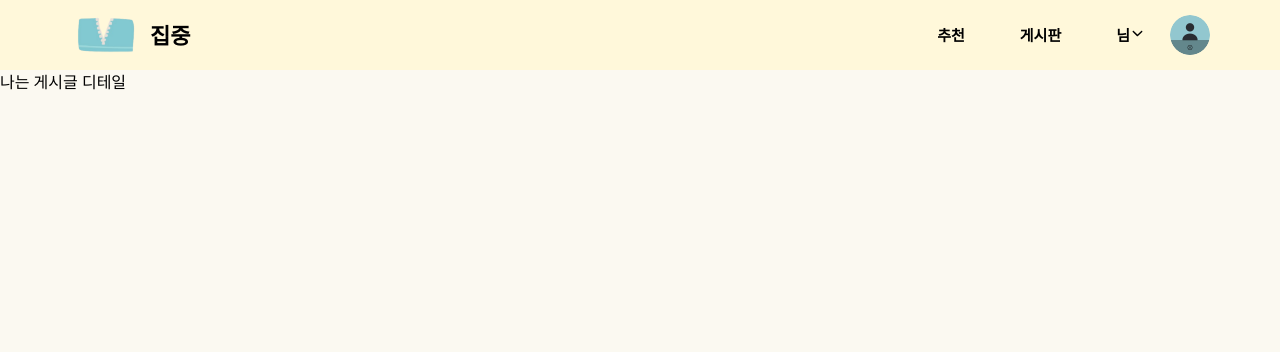
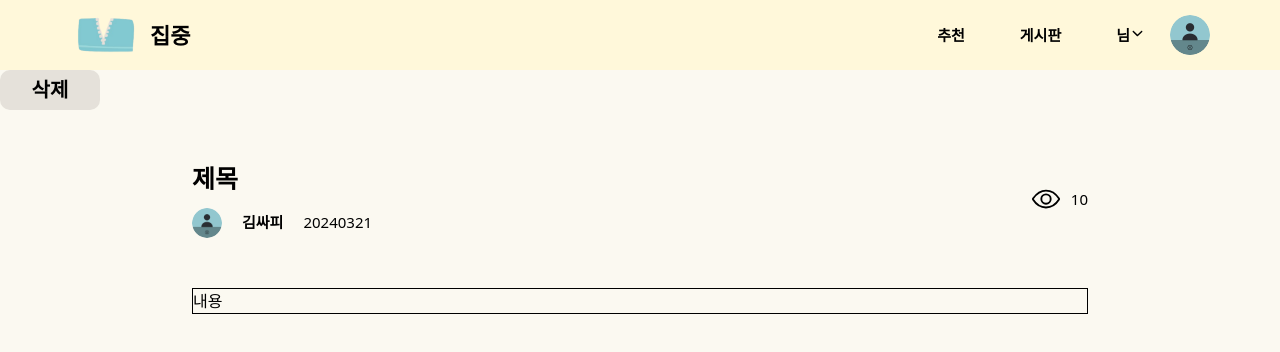
Before and after one commit to ZipZoong-DeskSetup/ZipZoong, a Next.js app in the folder frontend/zipjung/: page /board/1 in a window 1280 px wide. Shown: the top 352 px of the page. Built offline with nearby package versions, Linux system fonts and the light colour scheme.

Commit message:
WIP:boardDetailPage #S10P22A204-183
#S10P22A204-187 #S10P22A204-188

#S10P22A204-192 #S10P22A204-195

```diff
--- a/frontend/zipjung/src/app/board/[boardId]/page.tsx
+++ b/frontend/zipjung/src/app/board/[boardId]/page.tsx
@@ -1,7 +1,9 @@
+import Form from '@/components/Board/[BoardId]';
+
 export default function Page() {
   return (
     <>
-      <h2>나는 게시글 디테일</h2>
+      <Form />
     </>
   );
 }
--- a/frontend/zipjung/src/components/Board/BoardListItem.tsx
+++ b/frontend/zipjung/src/components/Board/BoardListItem.tsx
@@ -1,5 +1,7 @@
 import Image from 'next/image';
+import {useRouter} from 'next/navigation';
 import styles from '@/components/Board/BoardListItem.module.scss';
+import useBoardStore from '@/stores/board';
 
 interface Board {
   boardId: number;
@@ -18,8 +20,16 @@ interface BoardListItemProps {
 }
 
 function BoardListItem({boardList}: BoardListItemProps) {
+  const router = useRouter();
+  const {setZustandBoardId} = useBoardStore();
+
+  const handleClick = () => {
+    setZustandBoardId(boardList.boardId);
+    router.push(`/board/${boardList.boardId}`);
+  };
+
   return (
-    <div className={styles.ListItem}>
+    <div className={styles.ListItem} onClick={handleClick}>
       <div className={styles.Head}>
         <Image
           src={boardList.boardCreatorImg}
--- /dev/null
+++ b/frontend/zipjung/src/components/Board/[BoardId]/DeleteButton.module.scss
@@ -0,0 +1,12 @@
+.deleteButton{
+    font-size: 20px;
+    font-weight: bold;
+    width: 100px;
+    height: 40px;
+    border-radius: 10px;
+    background-color: var(--button-main-color);
+}
+
+.deleteButton:hover{
+    background-color: var(--button-main-hover-color);
+}
--- /dev/null
+++ b/frontend/zipjung/src/components/Board/[BoardId]/DeleteButton.tsx
@@ -0,0 +1,35 @@
+import axios from 'axios';
+import styles from '@/components/Board/[BoardId]/DeleteButton.module.scss';
+
+interface DeleteButtonProps {
+  boardId: number;
+}
+
+function DeleteButton({boardId}: DeleteButtonProps) {
+  const handleDelete = async () => {
+    try {
+      await axios.delete(`/api/boards/${boardId}`);
+      alert('게시글이 성공적으로 삭제되었습니다.');
+      // 삭제 후 로직 (예: 목록 페이지로 리다이렉트)
+      // router.push('/board');
+    } catch (error) {
+      console.error('게시글 삭제 중 오류가 발생했습니다.', error);
+      alert('게시글 삭제에 실패했습니다.');
+    }
+  };
+
+  // handleClick에서 async 함수를 호출할 때 void 연산자 사용
+  const handleClick = () => {
+    void handleDelete();
+  };
+
+  return (
+    <div>
+      <button className={styles.deleteButton} onClick={handleClick}>
+        삭제
+      </button>
+    </div>
+  );
+}
+
+export default DeleteButton;
--- /dev/null
+++ b/frontend/zipjung/src/components/Board/[BoardId]/DetailHead.module.scss
@@ -0,0 +1,57 @@
+.BoardHeadContain{
+    display: flex;
+    justify-content: center;
+    align-items: center;
+    margin: 50px 0;
+}
+
+.BoardDetailHead{
+    width: 70%;
+    display: flex;
+    justify-content: space-between;
+}
+
+.TitleDiv{
+    display: flex;
+    flex-direction: column;
+    gap: 10px;
+}
+
+.Title{
+    font-size: 25px;
+    font-weight: bold;
+}
+
+.createInfo{
+    display: flex;
+    align-items: center;
+    gap: 20px;
+}
+
+.profieImg{
+    border-radius: 100%;
+}
+
+.CreatorNickname{
+    font-size: 15px;
+    font-weight: bold;
+}
+
+.CreateAt{
+    font-size: 15px;
+}
+
+.boardInfo{
+    display: flex;
+    align-items: center;
+    gap: 10px;
+}
+
+.HitImg{
+    width: 30px;
+    height: 30px;
+}
+
+.boardHit{
+    font-size: 15px;
+}
--- /dev/null
+++ b/frontend/zipjung/src/components/Board/[BoardId]/DetailHead.tsx
@@ -0,0 +1,51 @@
+import {IoEyeOutline} from 'react-icons/io5';
+import Image from 'next/image';
+import styles from '@/components/Board/[BoardId]/DetailHead.module.scss';
+
+interface Board {
+  boardId: number;
+  boardTitle: string;
+  boardContent: string;
+  boardHit: number;
+  boardCreator: string;
+  boardCreatorId: number;
+  boardCreatorImg: string;
+  boardCreatedAt: string;
+}
+
+interface DetailHeadProps {
+  boardDetail: Board;
+}
+
+function DetailHead({boardDetail}: DetailHeadProps) {
+  return (
+    <div className={styles.BoardHeadContain}>
+      <div className={styles.BoardDetailHead}>
+        <div className={styles.TitleDiv}>
+          <div className={styles.Title}>{boardDetail.boardTitle}</div>
+          <div className={styles.createInfo}>
+            <Image
+              src={boardDetail.boardCreatorImg}
+              width={30}
+              height={30}
+              alt="프로필이미지"
+              className={styles.profieImg}
+            />
+            <div className={styles.CreatorNickname}>
+              {boardDetail.boardCreator}
+            </div>
+            <div className={styles.CreateAt}>{boardDetail.boardCreatedAt}</div>
+          </div>
+        </div>
+        <div className={styles.boardInfo}>
+          <div>
+            <IoEyeOutline className={styles.HitImg} />
+          </div>
+          <div className={styles.boardHit}>{boardDetail.boardHit}</div>
+        </div>
+      </div>
+    </div>
+  );
+}
+
+export default DetailHead;
--- /dev/null
+++ b/frontend/zipjung/src/components/Board/[BoardId]/index.module.scss
@@ -0,0 +1,9 @@
+.boardContentDiv{
+    display: flex;
+    justify-content: center;
+}
+
+.boardContent{
+    width: 70%;
+    border: 1px solid black;
+}
--- /dev/null
+++ b/frontend/zipjung/src/components/Board/[BoardId]/index.tsx
@@ -0,0 +1,64 @@
+'use client';
+
+import {useEffect, useState} from 'react';
+import axios from 'axios';
+import useBoardStore from '@/stores/board';
+import DetailHead from '@/components/Board/[BoardId]/DetailHead';
+import styles from '@/components/Board/[BoardId]/index.module.scss';
+import DeleteButton from '@/components/Board/[BoardId]/DeleteButton';
+
+interface Board {
+  boardId: number;
+  boardTitle: string;
+  boardContent: string;
+  boardHit: number;
+  boardCreator: string;
+  boardCreatorId: number;
+  boardCreatorImg: string;
+  boardCreatedAt: string;
+}
+
+function Form() {
+  const {ZustandboardId} = useBoardStore();
+  // const [boardDetail, setBoardDetail] = useState<Board | null>(null);
+
+  const boardDetail = {
+    boardId: 1,
+    boardTitle: '제목',
+    boardContent: '내용',
+    boardHit: 10,
+    boardCreator: '김싸피',
+    boardCreatorId: 2,
+    boardCreatorImg: '/Images/profileImg.png',
+    boardCreatedAt: '20240321',
+  };
+
+  useEffect(() => {
+    if (ZustandboardId) {
+      axios
+        .get<Board>(`/api/boards/${ZustandboardId}`)
+        .then(response => {
+          setBoardDetail(response.data);
+        })
+        .catch(error => {
+          // eslint-disable-next-line no-console
+          console.error('Error fetching board detail:', error);
+        });
+    }
+  }, [ZustandboardId]);
+
+  if (!boardDetail) return <div>Loading...</div>;
+
+  return (
+    <div>
+      <DeleteButton key={boardDetail.boardId} boardId={boardDetail.boardId}/>
+      <DetailHead key={boardDetail.boardId} boardDetail={boardDetail} />
+
+      <div className={styles.boardContentDiv}>
+        <div className={styles.boardContent}>{boardDetail.boardContent}</div>
+      </div>
+    </div>
+  );
+}
+
+export default Form;
--- a/frontend/zipjung/src/components/Board/index.tsx
+++ b/frontend/zipjung/src/components/Board/index.tsx
@@ -1,7 +1,7 @@
 'use client';
 
 import axios from 'axios';
-import Link from 'next/link';
+// import Link from 'next/link';
 import {useState, useEffect} from 'react';
 import BoardHead from '@/components/Board/BoardHead';
 import BoardListItem from '@/components/Board/BoardListItem';
@@ -134,10 +134,8 @@ function Form() {
             <BoardListItem key={index} boardList={board} />
           ))}
           {BoardList.map(board => (
-            //   <BoardListItem key={board.boardId} boardList={board} />
-            <Link key={board.boardId} href={`/board/${board.boardId}`} passHref>
-              <BoardListItem boardList={board} />
-            </Link>
+            <BoardListItem key={board.boardId} boardList={board} />
+            // <BoardListItem boardList={board} />
           ))}
         </div>
       </div>
--- /dev/null
+++ b/frontend/zipjung/src/stores/board.ts
@@ -0,0 +1,22 @@
+import {create} from 'zustand';
+import {persist} from 'zustand/middleware';
+
+interface IBoardState {
+  ZustandboardId: number | null;
+  setZustandBoardId: (id: number) => void;
+}
+
+const useBoardStore = create<IBoardState>()(
+  persist(
+    set => ({
+      ZustandboardId: null,
+      setZustandBoardId: (id: number) => set({ZustandboardId: id}),
+    }),
+    {
+      name: 'board-store',
+    },
+  ),
+);
+
+export default useBoardStore;
+export type {IBoardState};
```
